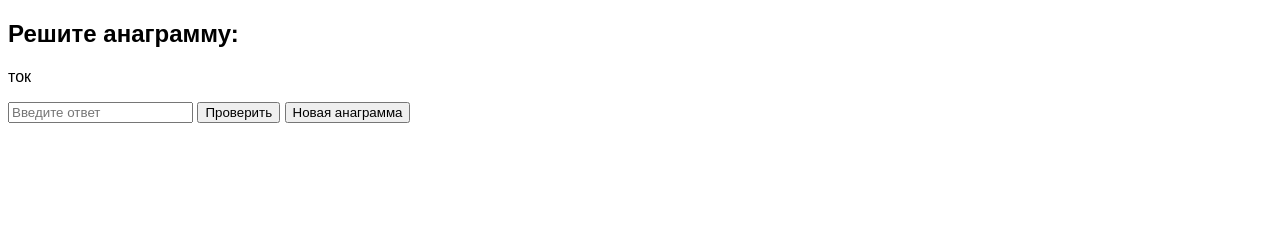
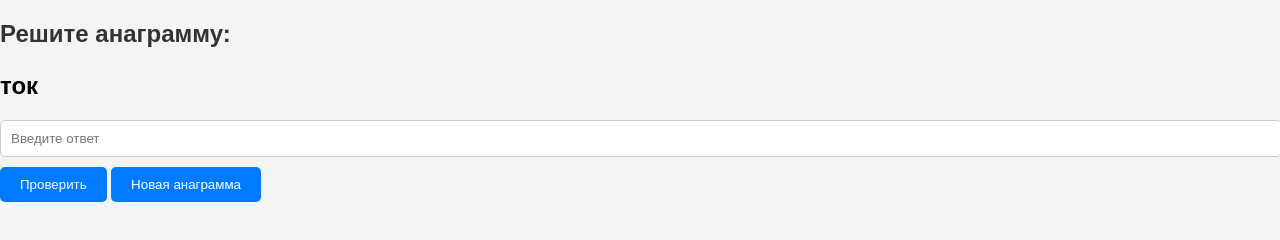
Before and after one commit to DableDab21/anagram, a plain HTML site: page index.html in a window 1280 px wide. Drawn offline with Linux system fonts and the light colour scheme.

Commit message:
Стиль

```diff
--- a/styles.css
+++ b/styles.css
@@ -1,8 +1,53 @@
 /* styles.css */
 body {
     font-family: Arial, sans-serif;
+    background-color: #f4f4f4;
+    margin: 0;
+    padding: 0;
 }
 
-#anagramContainer {
+.container {
+    max-width: 600px;
+    margin: 0 auto;
+    padding: 20px;
+    background-color: #fff;
+    border-radius: 5px;
+    box-shadow: 0 2px 4px rgba(0, 0, 0, 0.1);
+}
+
+h2 {
+    color: #333;
+}
+
+input[type="text"] {
+    padding: 10px;
     margin-bottom: 10px;
+    width: calc(100% - 20px);
+    border: 1px solid #ccc;
+    border-radius: 5px;
 }
+
+button {
+    padding: 10px 20px;
+    background-color: #007bff;
+    color: #fff;
+    border: none;
+    border-radius: 5px;
+    cursor: pointer;
+    transition: background-color 0.3s ease;
+}
+
+button:hover {
+    background-color: #0056b3;
+}
+
+#message {
+    color: red;
+    margin-top: 10px;
+}
+
+#anagram {
+    font-size: 24px;
+    font-weight: bold;
+    margin-bottom: 20px;
+}
```
